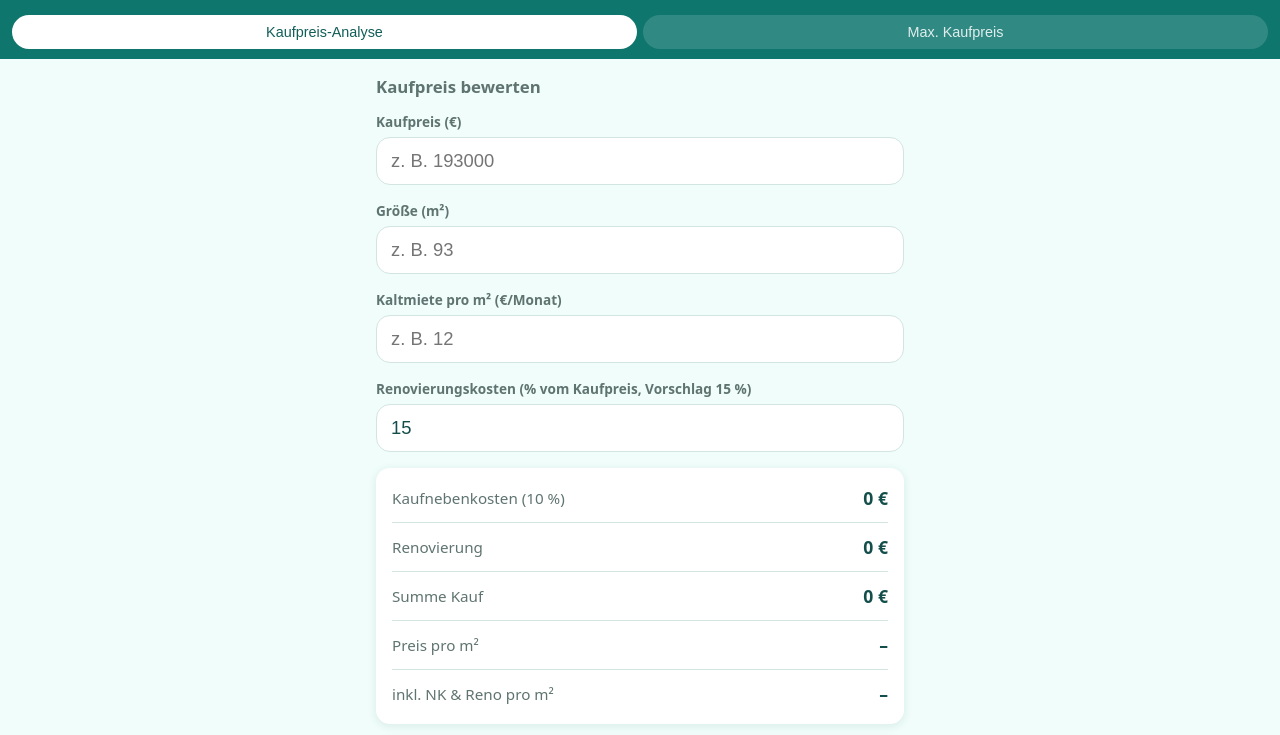
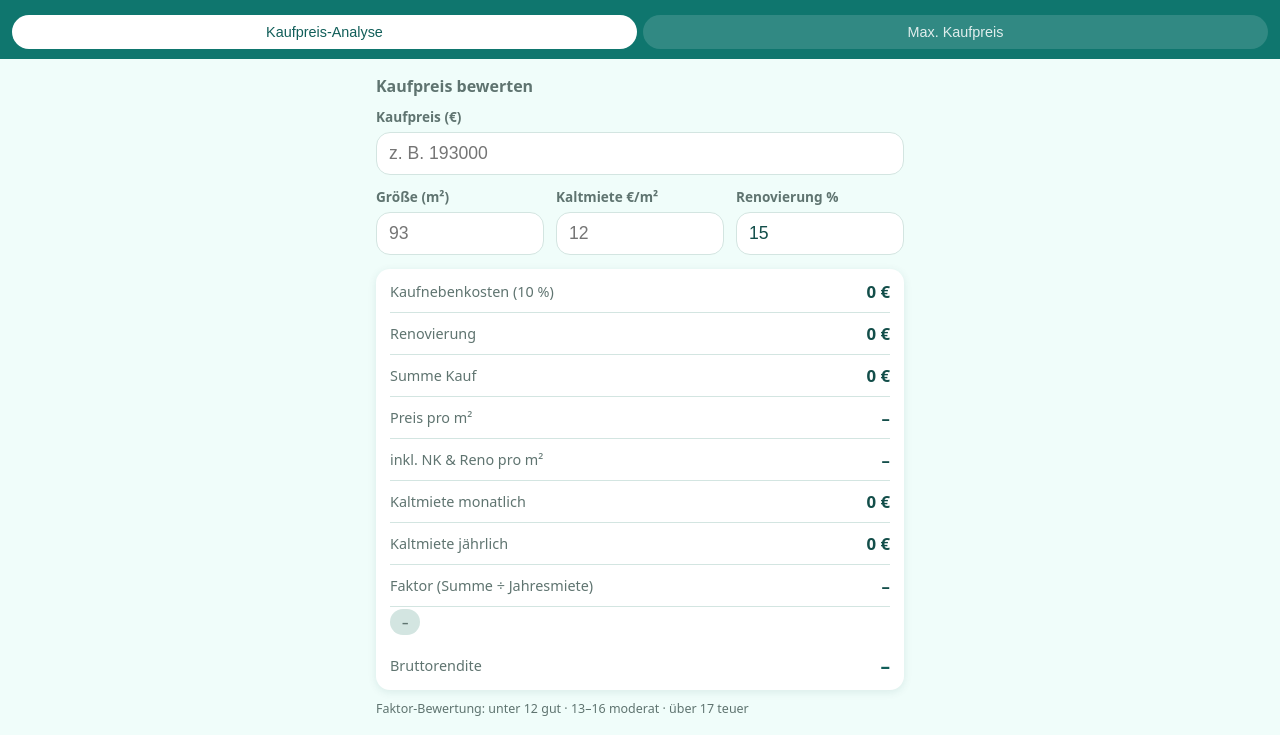
Before and after one commit to seiletbi12/immobilien-rechner, a plain HTML site: page index.html in a window 1280 px wide. Shown: the part 48-783 px from the top of the page. Drawn offline with Linux system fonts and the light colour scheme.

Commit message:
m²-Preise im Max.-Kaufpreis-Tab und kompakteres Layout
Co-authored-by: seiletbi12 <seiletbi12@users.noreply.github.com>

```diff
--- a/app.js
+++ b/app.js
@@ -112,6 +112,16 @@ function initMaxPreis() {
     document.getElementById("mp-brutto").textContent = euro(brutto);
     document.getElementById("mp-renov").textContent = euro(renov);
     document.getElementById("mp-gesamt").textContent = euro(gesamt);
+
+    const bruttoM2Out = document.getElementById("mp-brutto-m2");
+    const gesamtM2Out = document.getElementById("mp-gesamt-m2");
+    if (groesse > 0) {
+      bruttoM2Out.textContent = euro(brutto / groesse);
+      gesamtM2Out.textContent = euro(gesamt / groesse);
+    } else {
+      bruttoM2Out.textContent = "–";
+      gesamtM2Out.textContent = "–";
+    }
   }
 
   ids.forEach((id) => document.getElementById(id).addEventListener("input", update));
--- a/index.html
+++ b/index.html
@@ -27,30 +27,28 @@
         <label for="kp-preis">Kaufpreis (€)</label>
         <input type="number" id="kp-preis" inputmode="decimal" min="0" step="1000" placeholder="z. B. 193000">
       </div>
+      <div class="field-grid">
         <div class="field">
           <label for="kp-groesse">Größe (m²)</label>
-        <input type="number" id="kp-groesse" inputmode="numeric" min="1" step="1" placeholder="z. B. 93">
+          <input type="number" id="kp-groesse" inputmode="numeric" min="1" step="1" placeholder="93">
         </div>
         <div class="field">
-        <label for="kp-miete">Kaltmiete pro m² (€/Monat)</label>
-        <input type="number" id="kp-miete" inputmode="decimal" min="0" step="0.5" placeholder="z. B. 12">
+          <label for="kp-miete">Kaltmiete €/m²</label>
+          <input type="number" id="kp-miete" inputmode="decimal" min="0" step="0.5" placeholder="12">
         </div>
         <div class="field">
-        <label for="kp-renov-prozent">Renovierungskosten (% vom Kaufpreis, Vorschlag 15 %)</label>
+          <label for="kp-renov-prozent">Renovierung %</label>
           <input type="number" id="kp-renov-prozent" inputmode="decimal" min="0" max="100" step="1" value="15">
+        </div>
       </div>
       <div class="result">
         <div class="result-row"><span>Kaufnebenkosten (10 %)</span><strong id="kp-neben">0 €</strong></div>
         <div class="result-row"><span>Renovierung</span><strong id="kp-renov">0 €</strong></div>
         <div class="result-row"><span>Summe Kauf</span><strong id="kp-summe">0 €</strong></div>
         <div class="result-row"><span>Preis pro m²</span><strong id="kp-preis-m2">–</strong></div>
-        <div class="result-row"><span>inkl. NK & Reno pro m²</span><strong id="kp-preis-m2-voll">–</strong></div>
-      </div>
-      <div class="result">
+        <div class="result-row"><span>inkl. NK &amp; Reno pro m²</span><strong id="kp-preis-m2-voll">–</strong></div>
         <div class="result-row"><span>Kaltmiete monatlich</span><strong id="kp-miete-monat">0 €</strong></div>
         <div class="result-row"><span>Kaltmiete jährlich</span><strong id="kp-miete-jahr">0 €</strong></div>
-      </div>
-      <div class="result">
         <div class="result-row"><span>Faktor (Summe ÷ Jahresmiete)</span><strong id="kp-faktor">–</strong></div>
         <div class="badge-row"><span class="badge" id="kp-faktor-badge">–</span></div>
         <div class="result-row highlight"><span>Bruttorendite</span><strong id="kp-rendite">–</strong></div>
@@ -60,28 +58,30 @@
 
     <section class="panel" id="panel-maxpreis">
       <h2>Maximaler Kaufpreis (Faktor 15)</h2>
+      <div class="field-grid">
         <div class="field">
           <label for="mp-groesse">Quadratmeter (m²)</label>
-        <input type="number" id="mp-groesse" inputmode="numeric" min="1" step="1" placeholder="z. B. 93">
+          <input type="number" id="mp-groesse" inputmode="numeric" min="1" step="1" placeholder="93">
         </div>
         <div class="field">
-        <label for="mp-miete">Miete pro m² (€/Monat)</label>
-        <input type="number" id="mp-miete" inputmode="decimal" min="0" step="0.5" placeholder="z. B. 12">
+          <label for="mp-miete">Miete €/m²</label>
+          <input type="number" id="mp-miete" inputmode="decimal" min="0" step="0.5" placeholder="12">
         </div>
         <div class="field">
-        <label for="mp-renov-prozent">Renovierungskosten (% vom Netto-Kaufpreis, Vorschlag 15 %)</label>
+          <label for="mp-renov-prozent">Renovierung %</label>
           <input type="number" id="mp-renov-prozent" inputmode="decimal" min="0" max="100" step="1" value="15">
+        </div>
       </div>
       <div class="result">
         <div class="result-row"><span>Kaltmiete pro Monat</span><strong id="mp-miete-monat">0 €</strong></div>
         <div class="result-row"><span>Kaltmiete pro Jahr</span><strong id="mp-miete-jahr">0 €</strong></div>
-      </div>
-      <div class="result">
         <div class="result-row"><span>Max. Kaufpreis netto</span><strong id="mp-netto">0 €</strong></div>
         <div class="result-row"><span>Nebenkosten (10 %)</span><strong id="mp-neben">0 €</strong></div>
         <div class="result-row"><span>Max. Kaufpreis brutto</span><strong id="mp-brutto">0 €</strong></div>
+        <div class="result-row"><span>Kaufpreis brutto pro m²</span><strong id="mp-brutto-m2">–</strong></div>
         <div class="result-row"><span>Renovierung</span><strong id="mp-renov">0 €</strong></div>
         <div class="result-row highlight"><span>Gesamtbudget</span><strong id="mp-gesamt">0 €</strong></div>
+        <div class="result-row"><span>Gesamtbudget pro m²</span><strong id="mp-gesamt-m2">–</strong></div>
       </div>
       <p class="hint">Gesamtbudget = max. Kaufpreis brutto + Renovierungskosten</p>
     </section>
--- a/styles.css
+++ b/styles.css
@@ -94,14 +94,25 @@ main {
 }
 
 .panel h2 {
-  font-size: 1.05rem;
-  margin-bottom: 14px;
+  font-size: 1rem;
+  margin-bottom: 10px;
   color: var(--text-muted);
   font-weight: 600;
 }
 
 .field {
-  margin-bottom: 16px;
+  margin-bottom: 12px;
+}
+
+.field-grid {
+  display: grid;
+  grid-template-columns: repeat(auto-fit, minmax(150px, 1fr));
+  gap: 10px 12px;
+  margin-bottom: 14px;
+}
+
+.field-grid .field {
+  margin-bottom: 0;
 }
 
 .field label {
@@ -114,8 +125,8 @@ main {
 
 .field input[type="number"] {
   width: 100%;
-  font-size: 1.15rem;
-  padding: 12px 14px;
+  font-size: 1.1rem;
+  padding: 10px 12px;
   border: 1.5px solid var(--border);
   border-radius: var(--radius);
   background: var(--surface);
@@ -132,19 +143,19 @@ main {
   background: var(--surface);
   border-radius: var(--radius);
   box-shadow: var(--shadow);
-  padding: 6px 16px;
-  margin-bottom: 14px;
+  padding: 2px 14px;
+  margin-bottom: 10px;
 }
 
 .result-row {
   display: flex;
   justify-content: space-between;
   align-items: center;
-  padding: 12px 0;
+  padding: 9px 0;
   border-bottom: 1px solid var(--border);
-  font-size: 0.95rem;
+  font-size: 0.9rem;
   color: var(--text-muted);
-  gap: 12px;
+  gap: 10px;
 }
 
 .result-row:last-child {
@@ -152,7 +163,7 @@ main {
 }
 
 .result-row strong {
-  font-size: 1.1rem;
+  font-size: 1.05rem;
   color: var(--text);
   font-variant-numeric: tabular-nums;
   white-space: nowrap;
@@ -160,11 +171,11 @@ main {
 
 .result-row.highlight strong {
   color: var(--primary-dark);
-  font-size: 1.25rem;
+  font-size: 1.2rem;
 }
 
 .badge-row {
-  padding: 2px 0 12px;
+  padding: 2px 0 8px;
 }
 
 .badge {
```
Lines whose indentation alone changed are shown as unchanged.
